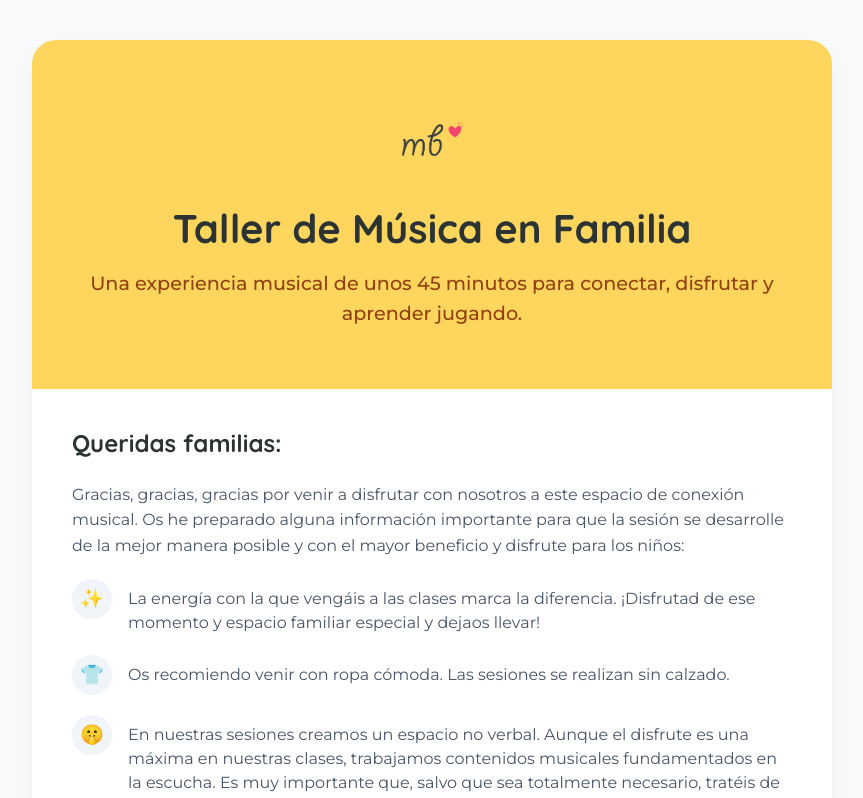
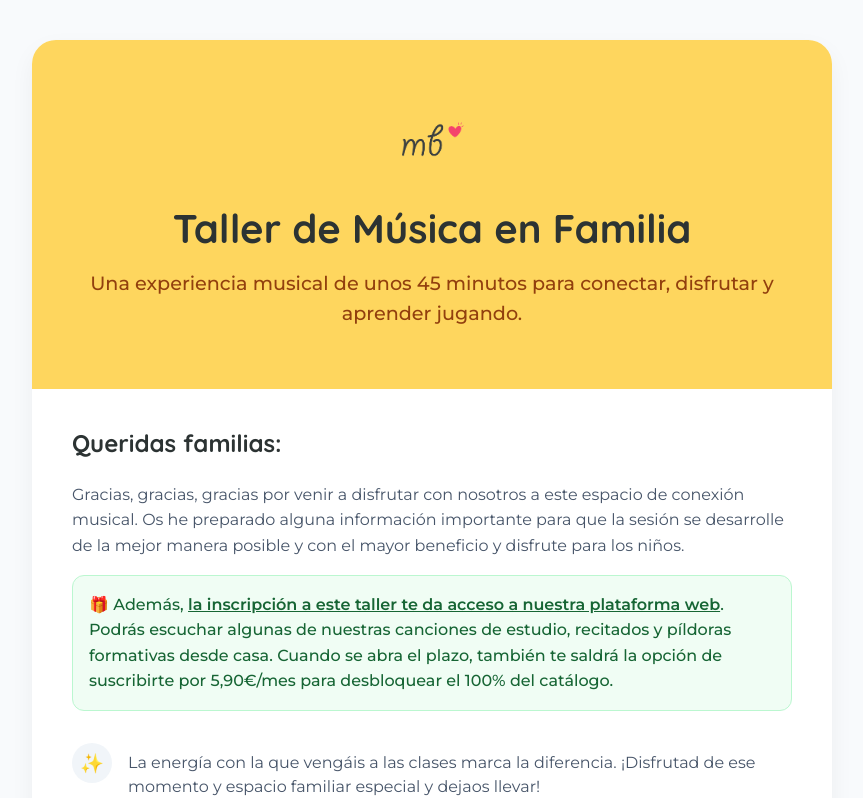
Before and after one commit to musicabalu/musicabalu-web, a Next.js app: page /talleres in a window 1280 px wide. Shown: the top 798 px of the page, without its empty margins (208-1071 px from the left). Built offline with nearby package versions, Linux system fonts and the light colour scheme; no server answers; the database is empty.

Commit message:
style: anadir aviso de acceso web gratuito en landing talleres

```diff
--- a/src/app/(public)/talleres/page.js
+++ b/src/app/(public)/talleres/page.js
@@ -37,10 +37,15 @@ export default async function TalleresPage() {
           <h2 style={{ color: 'var(--color-dark)', fontSize: '1.5rem', marginBottom: '24px', fontFamily: 'var(--font-heading)' }}>
             Queridas familias:
           </h2>
-          <p style={{ margin: '0 0 20px 0', color: '#475569', lineHeight: '1.6' }}>
+          <p style={{ margin: '0 0 16px 0', color: '#475569', lineHeight: '1.6' }}>
             Gracias, gracias, gracias por venir a disfrutar con nosotros a este espacio de conexión musical.
-            Os he preparado alguna información importante para que la sesión se desarrolle de la mejor manera posible y con el mayor beneficio y disfrute para los niños:
+            Os he preparado alguna información importante para que la sesión se desarrolle de la mejor manera posible y con el mayor beneficio y disfrute para los niños.
           </p>
+          <div style={{ backgroundColor: '#f0fdf4', border: '1px solid #bbf7d0', padding: '16px', borderRadius: '12px', marginBottom: '32px' }}>
+            <p style={{ margin: 0, color: '#166534', fontWeight: '500' }}>
+              🎁 Además, <strong style={{ textDecoration: 'underline' }}>la inscripción a este taller te da acceso a nuestra plataforma web</strong>. Podrás escuchar algunas de nuestras canciones de estudio, recitados y píldoras formativas desde casa. Cuando se abra el plazo, también te saldrá la opción de suscribirte por 5,90€/mes para desbloquear el 100% del catálogo.
+            </p>
+          </div>
 
           <div style={{ display: 'flex', flexDirection: 'column', gap: '20px', marginBottom: '40px' }}>
 
```
